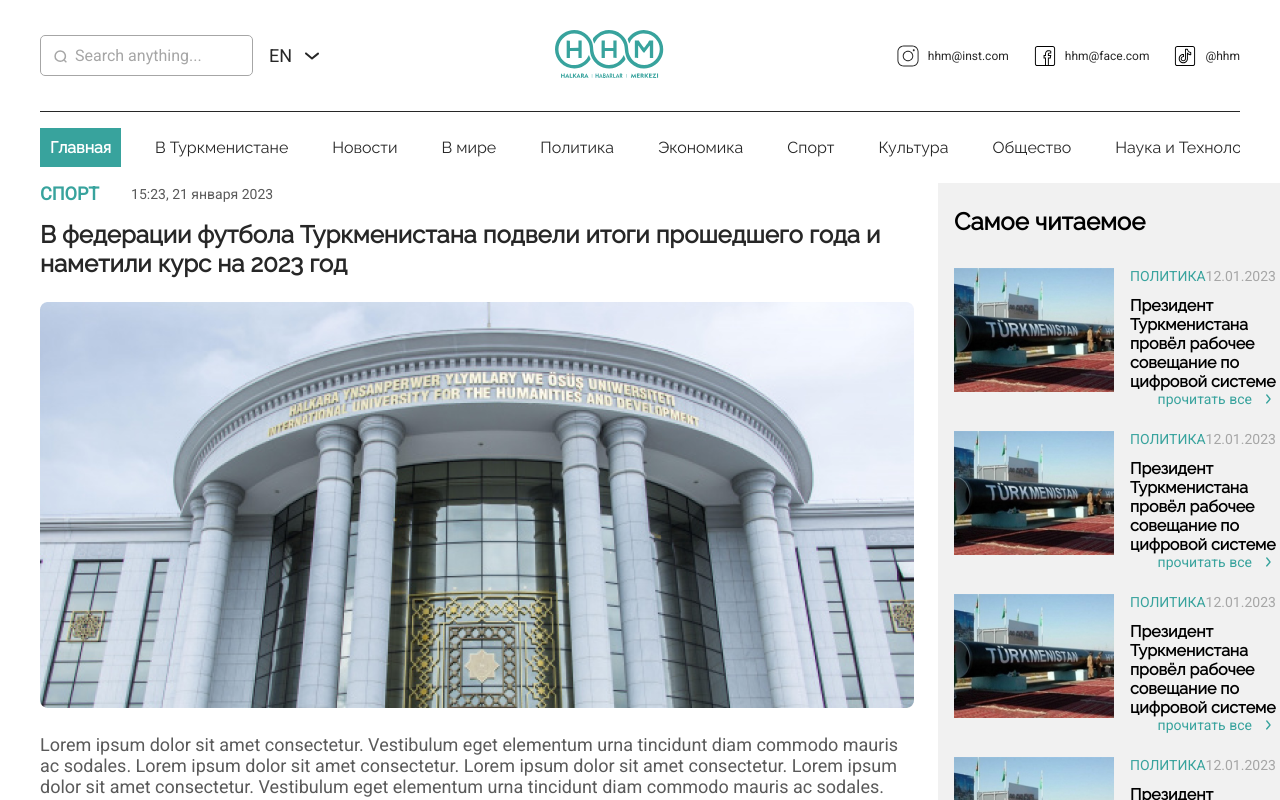
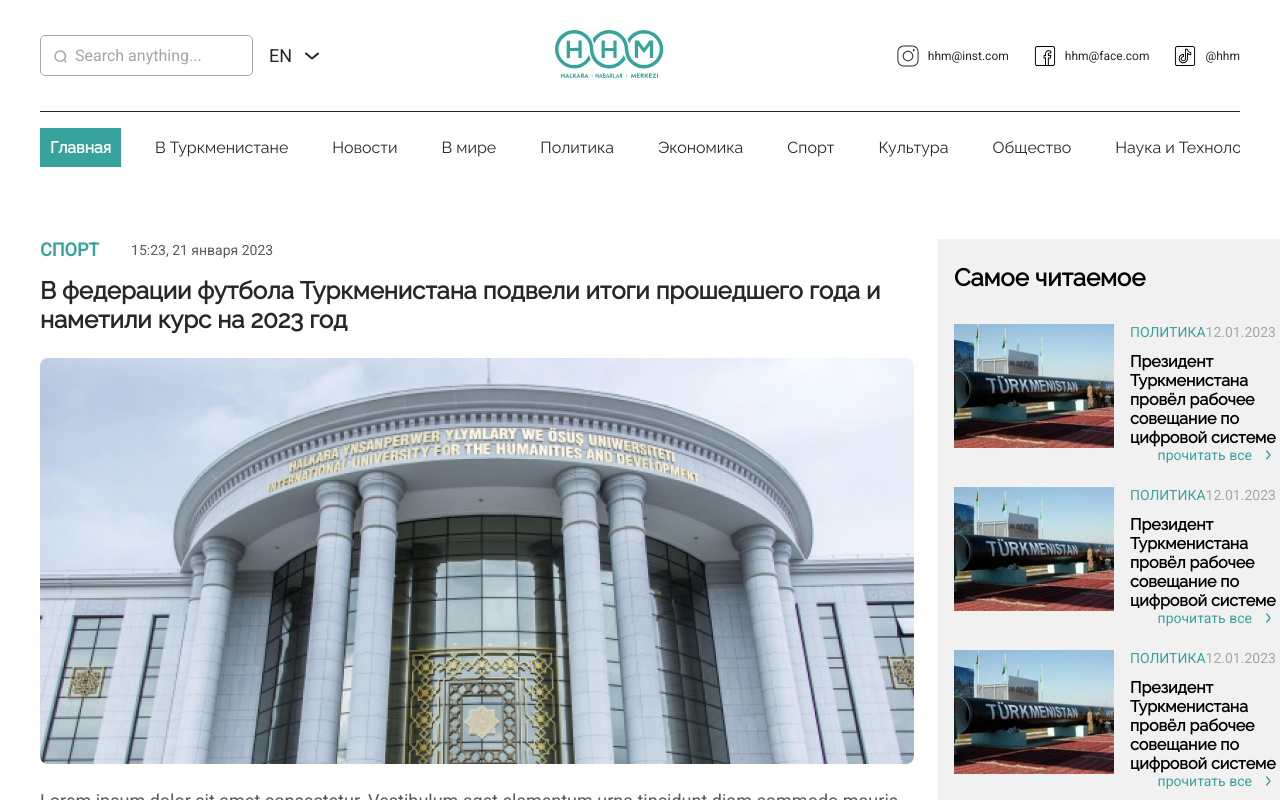
Before and after one commit to VividTruthKeeper/hhm-client, a React (Vite) app: page /news/1 in a window 1280 px wide. Shown: the top 800 px of the page. Built offline with nearby package versions, Linux system fonts and the light colour scheme.

Commit message:
padings added

```diff
--- /dev/null
+++ b/src/styles/_main.scss
@@ -0,0 +1,3 @@
+.main {
+  padding-top: 5.6rem;
+}
--- a/src/styles/_news-article.scss
+++ b/src/styles/_news-article.scss
@@ -1,3 +1,6 @@
+.news-article {
+  padding-top: 5.6rem;
+}
 .news-article-inner {
   display: grid;
   grid-template-columns: 2fr 1fr;
--- a/src/styles/style.scss
+++ b/src/styles/style.scss
@@ -2,6 +2,7 @@
 @import './mixins';
 @import './general';
 @import './nav';
+@import './main';
 @import './videos';
 @import './section-title';
 @import './footer';
```
